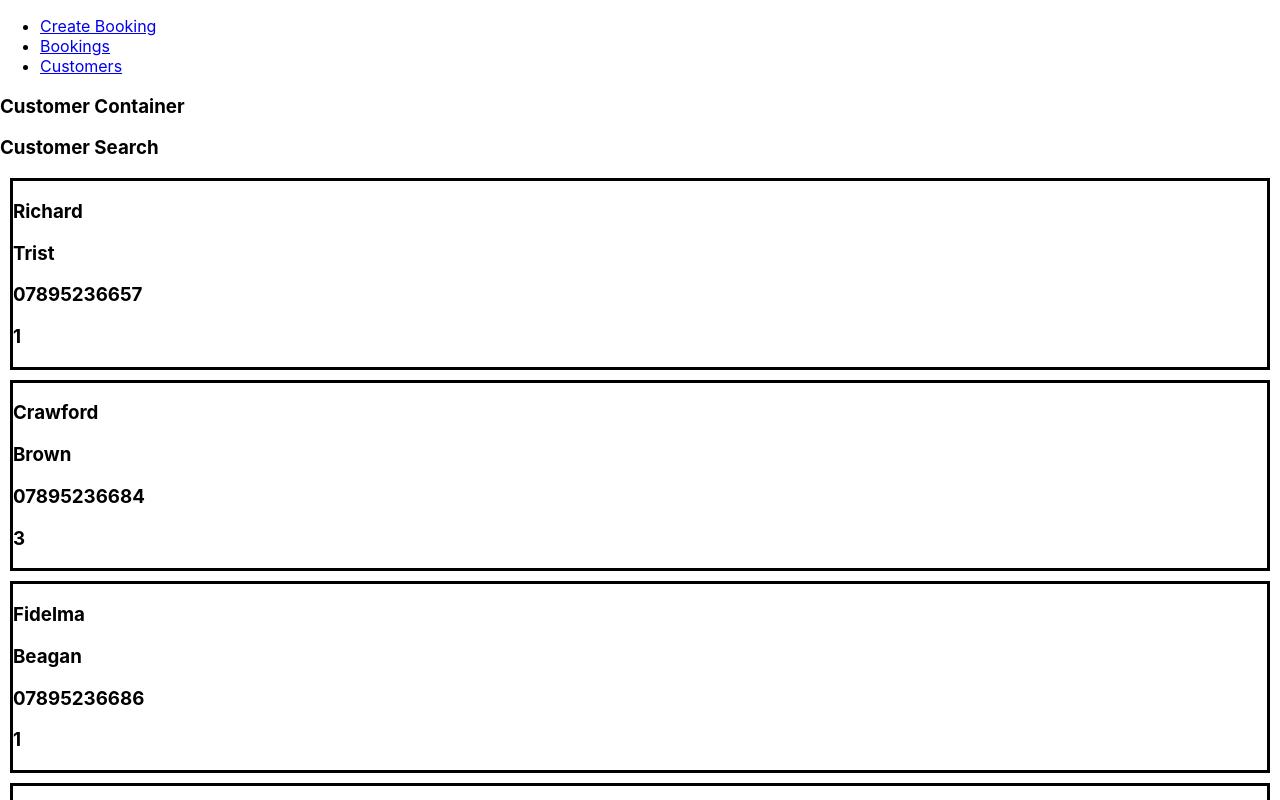
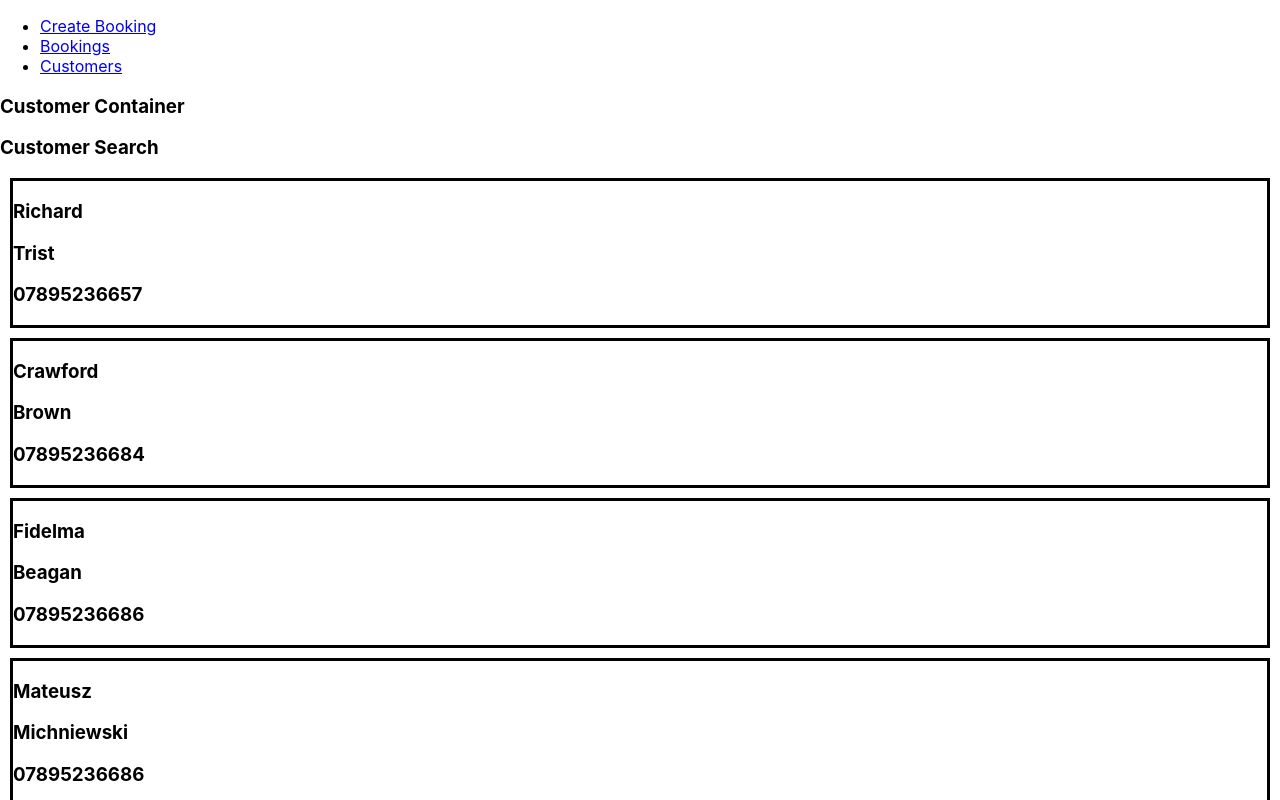
Before and after one commit to Fidelma/Restaurant-Bookings-Group-Project, a React (Create React App) app in the folder frontend_restaurant_bookings/: page /customers in a window 1280 px wide. Shown: the top 800 px of the page. Built offline with nearby package versions, Linux system fonts and the light colour scheme.

Commit message:
frequency removed

```diff
--- a/frontend_restaurant_bookings/src/components/Main.js
+++ b/frontend_restaurant_bookings/src/components/Main.js
@@ -12,10 +12,10 @@ class Main extends Component {
     super(props);
     this.state = {
       customers: [
-        {id: 1, phoneNumber: "07895236657", firstName: "Richard", lastName: "Trist", frequency: 1 },
-        {id: 2, phoneNumber: "07895236684", firstName: "Crawford", lastName: "Brown", frequency: 3},
-        {id: 3, phoneNumber: "07895236686", firstName: "Fidelma", lastName: "Beagan", frequency: 1},
-        {id: 4, phoneNumber: "07895236686", firstName: "Mateusz", lastName: "Michniewski", frequency: 2},
+        {id: 1, phoneNumber: "07895236657", firstName: "Richard", lastName: "Trist" },
+        {id: 2, phoneNumber: "07895236684", firstName: "Crawford", lastName: "Brown"},
+        {id: 3, phoneNumber: "07895236686", firstName: "Fidelma", lastName: "Beagan"},
+        {id: 4, phoneNumber: "07895236686", firstName: "Mateusz", lastName: "Michniewski"},
       ],
       bookings: [
         {id: 1, date: "1/11/2019", time: 11.15, numberOfGuests: 2, tableId: 2, customerId: 3, receiptId: 1},
--- a/frontend_restaurant_bookings/src/components/customers/Customer.js
+++ b/frontend_restaurant_bookings/src/components/customers/Customer.js
@@ -6,7 +6,6 @@ const Customer = (props) => (
   <h3>{props.customer.firstName}</h3>
   <h3>{props.customer.lastName}</h3>
   <h3>{props.customer.phoneNumber}</h3>
-  <h3>{props.customer.frequency}</h3>
     </div>
   </>
 
```
